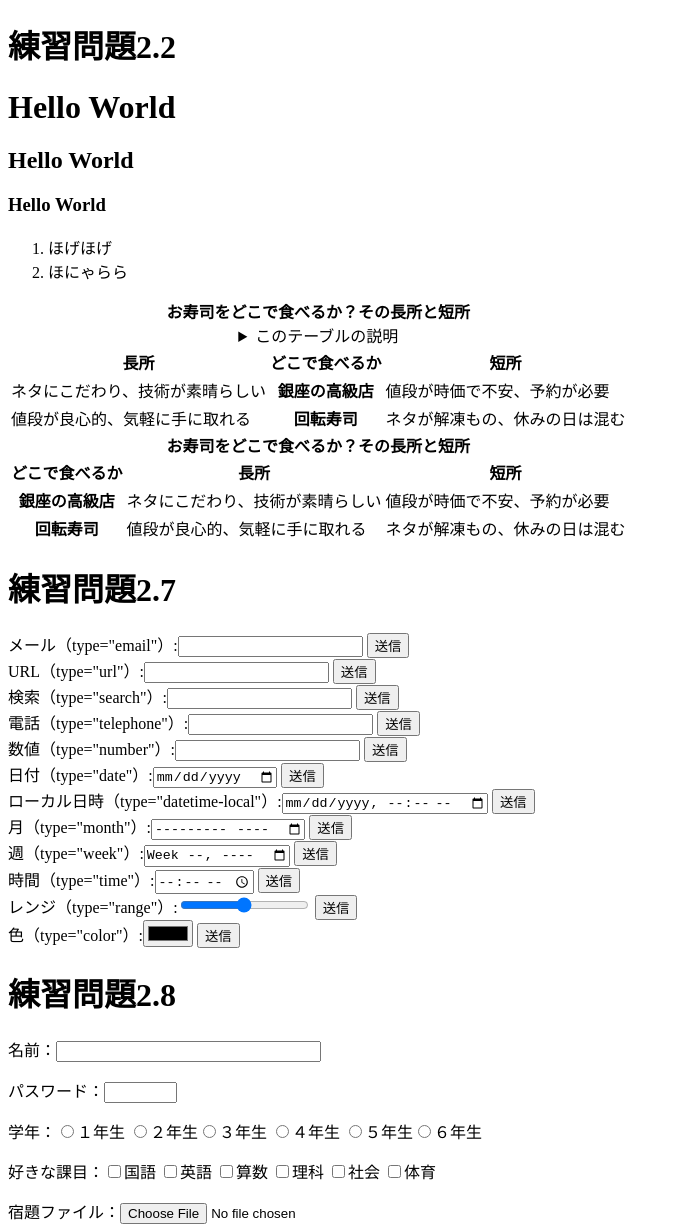
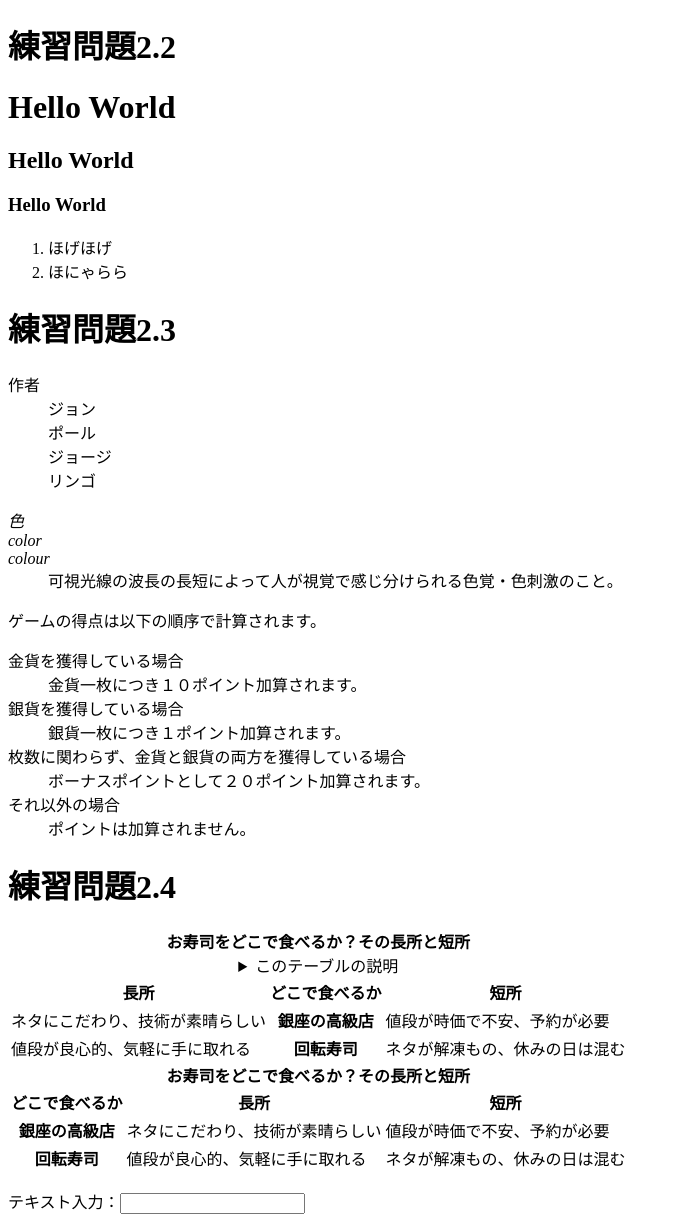
Before and after one commit to Shocamm/Shocham, a plain HTML site: page index.html in a window 1280 px wide. Shown: the top 1227 px of the page, without its empty margins (0-679 px from the left). Drawn offline with Linux system fonts and the light colour scheme.

Commit message:
Update index.html

```diff
--- a/index.html
+++ b/index.html
@@ -29,6 +29,27 @@
 <li>ほにゃらら</li>
 
 </ol>
+<title>練習問題2.3</title>
+ <h1>練習問題2.3</h1>
+ <dl><dt>作者</dt><dd>ジョン</dd>
+  <dd>ポール</dd>
+  <dd>ジョージ</dd>
+  <dd>リンゴ</dd></dl>
+ <dl><dt lang="ja"><dfn>色</dfn></dt>
+  <dt lang="en-US"><dfn>color</dfn></dt>
+  <dt lang="en-GB"><dfn>colour</dfn></dt>
+  <dd>可視光線の波長の長短によって人が視覚で感じ分けられる色覚・色刺激のこと。</dd></dl>
+ <p>ゲームの得点は以下の順序で計算されます。</p>
+ <dl>
+  <dt>金貨を獲得している場合</dt>
+  <dd>金貨一枚につき１０ポイント加算されます。</dd>
+  <dt>銀貨を獲得している場合</dt><dd>銀貨一枚につき１ポイント加算されます。</dd>
+  <dt>枚数に関わらず、金貨と銀貨の両方を獲得している場合</dt>
+  <dd>ボーナスポイントとして２０ポイント加算されます。</dd>
+  <dt>それ以外の場合</dt><dd>ポイントは加算されません。</dd></dl>
+
+ <title>練習問題2.4</title>
+ <h1>練習問題2.4</h1>
 
 <table>
 
@@ -71,6 +92,14 @@
         <td>ネタが解凍もの、休みの日は混む</td></tr>
 </tbody>
   </table>
+
+<head>
+<meta charset="utf-8">
+<title>練習問題2.6</title>
+</head>
+<body>
+<p>テキスト入力：<input type="text"></p>
+
 <title>練習問題2.7</title>
  <h1>練習問題2.7</h1>
 
```
